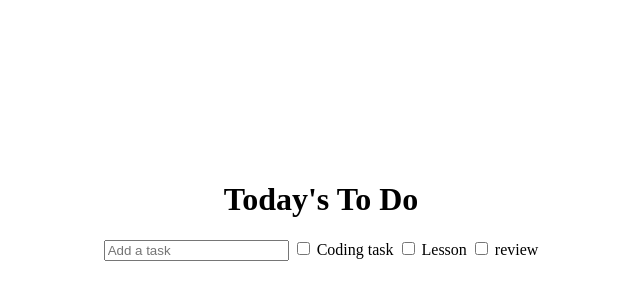
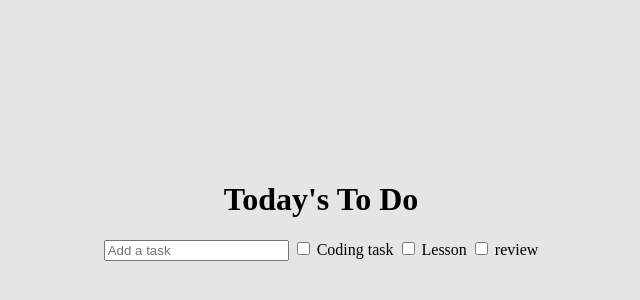
Before and after one commit to sajid-munawar/Todo-do-list, a website built with webpack: page src/index.html in a window 1280 px wide. Shown: the part 198-498 px from the top of the page, without its empty margins (319-959 px from the left). Built offline with nearby package versions, Linux system fonts and the light colour scheme.

Commit message:
Update style.css

```diff
--- a/src/style.css
+++ b/src/style.css
@@ -4,4 +4,5 @@ body {
     align-items: center;
     flex-direction: column;
     min-height: 100vh;
+    background: rgba(0,0,0,0.1);
 }
```
